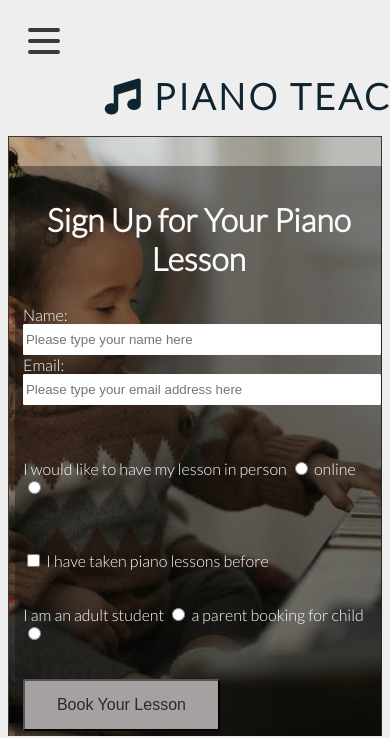
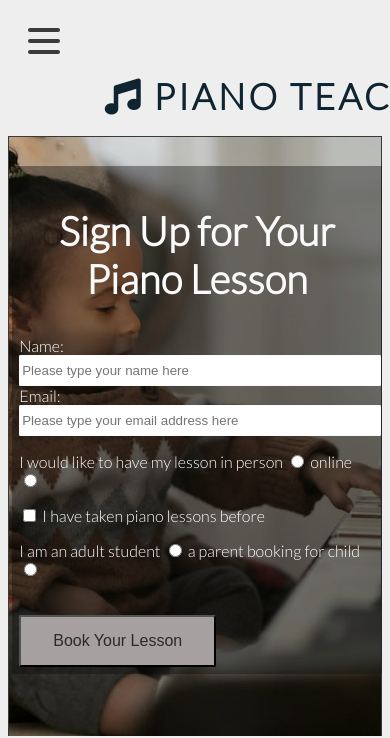
Before and after one commit to MoniMurray/piano-teacher, a plain HTML site: page get-in-touch.html in a window 390 px wide. Shown: the top 738 px of the page. Drawn offline with Linux system fonts and the light colour scheme.

Commit message:
Add font size style to small screen in Get in Touch page

```diff
--- a/assets/css/style.css
+++ b/assets/css/style.css
@@ -208,25 +208,10 @@ body {
     color: white;
 }
 
-/* Piano Teacher Biography Section */
-
-/* #bio-outer {
-    overflow: hidden;
-    position: relative;
-    width: 100%;
-    height: 300px;
-}
-
-#animation {
-    background: url(../images/istockphoto-1172929828-640_adpp_is.mp4) no repeat center center;
-    height: 25px;
-    width: 100%;
-
-} */
 h2 {
     text-align: center;
-    font-size: 200%;
-    /* padding: 20px; */
+    font-size: 2.5rem;
+    font-weight: bold;
 }
 
 .flex-container {
@@ -301,6 +286,7 @@ h2 {
 /* Lessons Page */
 
 /* Reuse .flex-container but change style to suit Lessons page */
+
 .flex-container>#Lessons-for-Adults,
 #Lessons-for-Children {
     height: 600px;
@@ -333,7 +319,6 @@ h2 {
 }
 
 #signup {
-    /* does /*clear: both; need to be included after a position: relative? */
     height: 600px;
     background-color: #fff;
     background: url(../images/Get-in-touch-toddler-playing-piano.jpg) no-repeat center center;
@@ -346,6 +331,14 @@ h2 {
 
 .label-style {
     border: 25px;
+}
+
+label {
+    font-size: 1.5rem;
+}
+
+.signup-form p {
+    font-size: 1.5rem;
 }
 
 .signup-form h2,
@@ -363,14 +356,15 @@ h3 {
 
     padding: 2%;
     top: 5%;
-    /* right: 20%; */
+    left: 1%;
+
 }
 
 .text-input {
     color: #2a2a2a;
     width: 100%;
     height: 25px;
-    /* margin: 5 0 10; */
+
     border: .5px solid #fafafa;
     border-radius: 1px;
     padding: 2px;
@@ -380,15 +374,6 @@ h3 {
     border-color: #4a4a4a;
 }
 
-/* br {
-    clear: both;
-    height: 50px;
-} */
-
-/* .line-break {
-    margin-bottom: 25px;
-    display: inline-block;
-} */
 
 .Signup-button {
     margin-top: 20px;
@@ -467,42 +452,24 @@ h1 {
     margin: 0 auto;
 }
 
-
-   /* .flex-container {
-        display: flex;
-        flex-direction: column;
-
-        width: 90%;}
-
-    .flex-container>div {
-        width: 95%;
-        margin: 5%;
-            }
-
-    .bio-text {
-        /* flex-wrap: wrap;
-        flex-shrink: 1; */
-        /* width: 80%;
-    } */
-
-    /* .flex-container>#Lessons-for-Adults,
-#Lessons-for-Children {
-        width: 95%;
-        margin: 5%;
-        padding: 2%;
-} */ */
-
 #signup {
     height: 100%;
 }
 
 .signup-form {
-    background-color: rgb(14 13 13 / 40%);
 
-    left: 2%;
-    /* right: 2%; */
+    padding: 2%;
     top: 5%;
-}
+    left: 1%;
+    }
+
+    label {
+        font-size: 1rem;
+    }
+
+    .signup-form p {
+        font-size: 1rem;
+    }
 
 }
 
```
Also changed, not shown: get-in-touch.html (+2 -25 lines).
